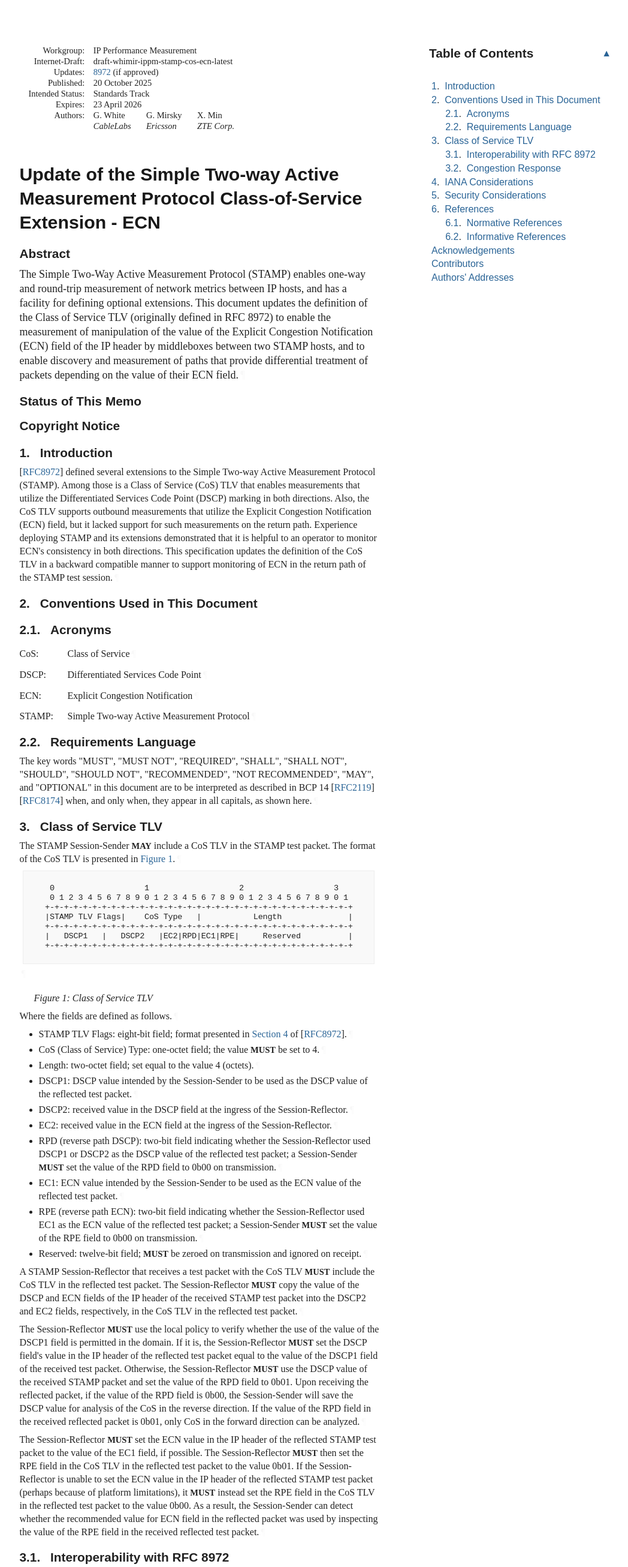
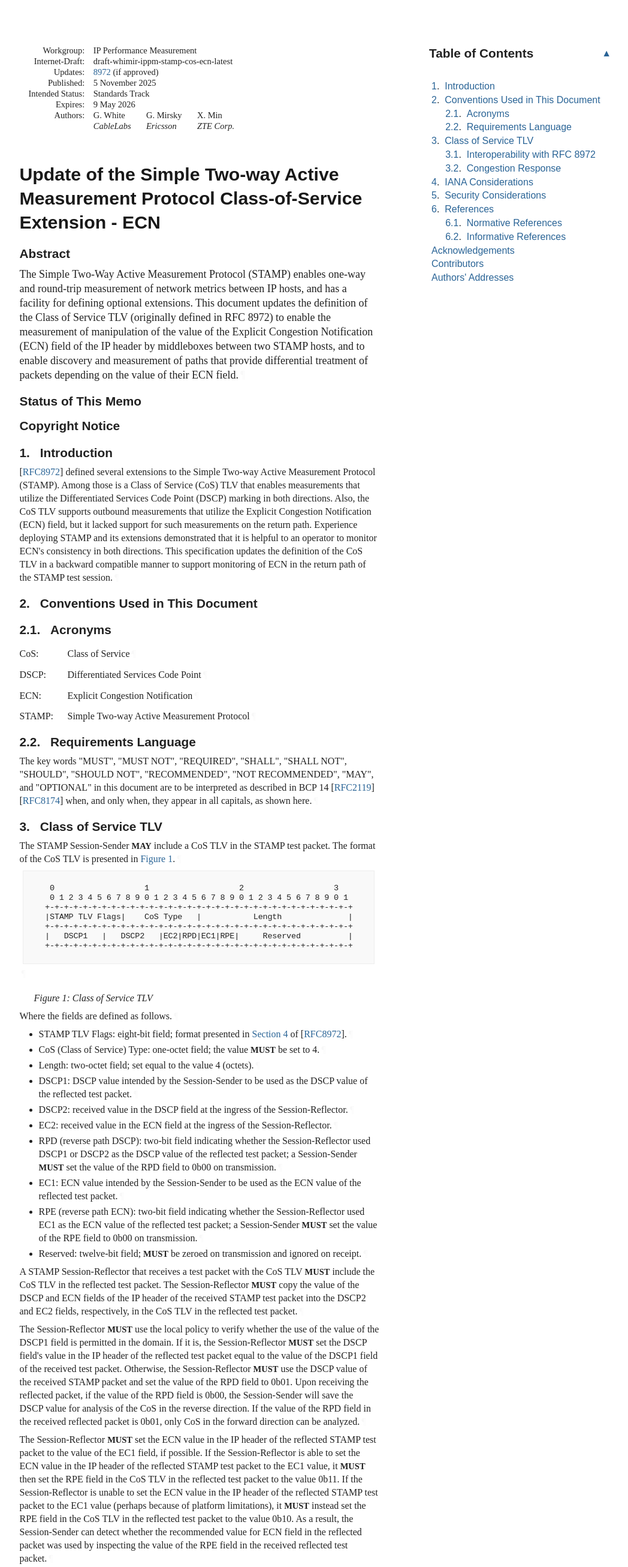
Before and after one commit to gwhiteCL/draft-whimir-ippm-stamp-cos-ecn, a plain HTML site: page address-WHawkins-comment/draft-whimir-ippm-stamp-cos-ecn.html in a window 1280 px wide. Shown: the top 2612 px of the page at 60% size, without its empty margins (92-1140 px from the left). Drawn offline with Linux system fonts and the light colour scheme; a web font is replaced by a local one.

Commit message:
Script updating gh-pages from 7d87907. [ci skip]

```diff
--- a/address-WHawkins-comment/draft-whimir-ippm-stamp-cos-ecn.html
+++ b/address-WHawkins-comment/draft-whimir-ippm-stamp-cos-ecn.html
@@ -1054,11 +1054,11 @@ svg :is([fill="white"], [fill^="#fff"]) {
 <thead><tr>
 <td class="left">Internet-Draft</td>
 <td class="center">STAMP CoS ECN Update</td>
-<td class="right">October 2025</td>
+<td class="right">November 2025</td>
 </tr></thead>
 <tfoot><tr>
 <td class="left">White, et al.</td>
-<td class="center">Expires 23 April 2026</td>
+<td class="center">Expires 9 May 2026</td>
 <td class="right">[Page]</td>
 </tr></tfoot>
 </table>
@@ -1074,12 +1074,12 @@ svg :is([fill="white"], [fill^="#fff"]) {
 <a href="https://www.rfc-editor.org/rfc/rfc8972" class="eref">8972</a> (if approved)</dd>
 <dt class="label-published">Published:</dt>
 <dd class="published">
-<time datetime="2025-10-20" class="published">20 October 2025</time>
+<time datetime="2025-11-05" class="published">5 November 2025</time>
     </dd>
 <dt class="label-intended-status">Intended Status:</dt>
 <dd class="intended-status">Standards Track</dd>
 <dt class="label-expires">Expires:</dt>
-<dd class="expires"><time datetime="2026-04-23">23 April 2026</time></dd>
+<dd class="expires"><time datetime="2026-05-09">9 May 2026</time></dd>
 <dt class="label-authors">Authors:</dt>
 <dd class="authors">
 <div class="author">
@@ -1127,7 +1127,7 @@ svg :is([fill="white"], [fill^="#fff"]) {
         time. It is inappropriate to use Internet-Drafts as reference
         material or to cite them other than as "work in progress."<a href="#section-boilerplate.1-3" class="pilcrow">¶</a></p>
 <p id="section-boilerplate.1-4">
-        This Internet-Draft will expire on 23 April 2026.<a href="#section-boilerplate.1-4" class="pilcrow">¶</a></p>
+        This Internet-Draft will expire on 9 May 2026.<a href="#section-boilerplate.1-4" class="pilcrow">¶</a></p>
 </section>
 </div>
 <div id="copyright">
@@ -1336,11 +1336,13 @@ svg :is([fill="white"], [fill^="#fff"]) {
       CoS in the forward direction can be analyzed.<a href="#section-3-6" class="pilcrow">¶</a></p>
 <p id="section-3-7">The Session-Reflector <span class="bcp14">MUST</span> set the ECN value in the IP header of the
       reflected STAMP test packet to the value of the EC1 field, if possible.
-      The Session-Reflector <span class="bcp14">MUST</span> then set the RPE field in the CoS TLV in the
-      reflected test packet to the value 0b01.
+      If the Session-Reflector is able to set the ECN value in the IP header of the reflected STAMP
+      test packet to the EC1 value, it <span class="bcp14">MUST</span> then set the RPE field in the CoS TLV in the
+      reflected test packet to the value 0b11.
       If the Session-Reflector is unable to set the ECN value in the IP header of the
-      reflected STAMP test packet (perhaps because of platform limitations), it <span class="bcp14">MUST</span> instead set the RPE field in the CoS TLV in the
-      reflected test packet to the value 0b00.
+      reflected STAMP test packet to the EC1 value (perhaps because of platform limitations),
+      it <span class="bcp14">MUST</span> instead set the RPE field in the CoS TLV in the
+      reflected test packet to the value 0b10.
       As a result, the Session-Sender can detect whether the recommended
       value for ECN field in the reflected packet was used by
       inspecting the value of the RPE field in the received
@@ -1360,8 +1362,9 @@ svg :is([fill="white"], [fill^="#fff"]) {
       Reserved field, it would ignore its value as per <span><a href="https://rfc-editor.org/rfc/rfc8972#section-4.4" class="relref">Section 4.4</a> of [<a href="#RFC8972" class="cite xref">RFC8972</a>]</span>.
       Further, the Session-Reflector would treat the RPE field as part of the
       Reserved field and thus it would send the value 0b00 in the reflected STAMP
-      packet, rather than sending the value 0b01.
-      Consequently, the Session-Sender will determine that the ECN value in the
+      packet, rather than sending the value 0b10 or 0b11.
+      Consequently, the Session-Sender will determine that the Session-Reflector
+      does not implement the current version of the CoS TLV, and that the ECN value in the
       IP header of the reflected test packet was not set as requested.<a href="#section-3.1-2" class="pilcrow">¶</a></p>
 <p id="section-3.1-3">Also, this specification supports the case when the Session-Reflector
       supports the extended CoS TLV as defined in this specification and the
@@ -1371,7 +1374,7 @@ svg :is([fill="white"], [fill^="#fff"]) {
       The Session-Reflector will interpret the first two bits of that field as
       the EC1 field, as shown in <a href="#TLV" class="auto internal xref">Figure 1</a> and thus will set the
       value of the ECN field in the IP header of the reflected packet to
-      0b00. Further the Session-Reflector will set the RPE field to 0b01.
+      0b00. Further the Session-Reflector will set the RPE field to 0b11.
       The Session-Sender will treat the RPE field as part of the Reserved field
       and will ignore its value.<a href="#section-3.1-3" class="pilcrow">¶</a></p>
 </section>
```
Also changed, not shown: address-WHawkins-comment/draft-whimir-ippm-stamp-cos-ecn.txt.
